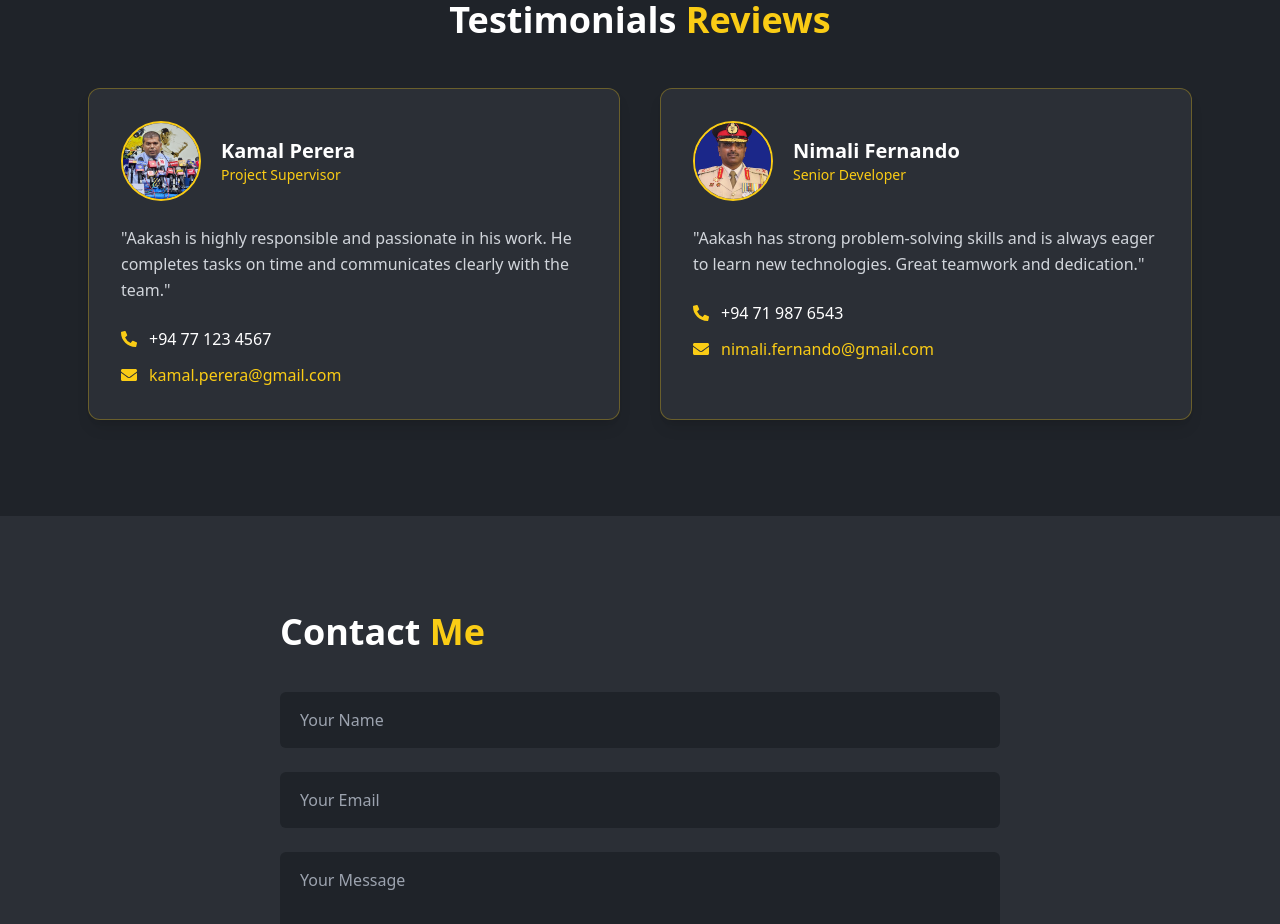
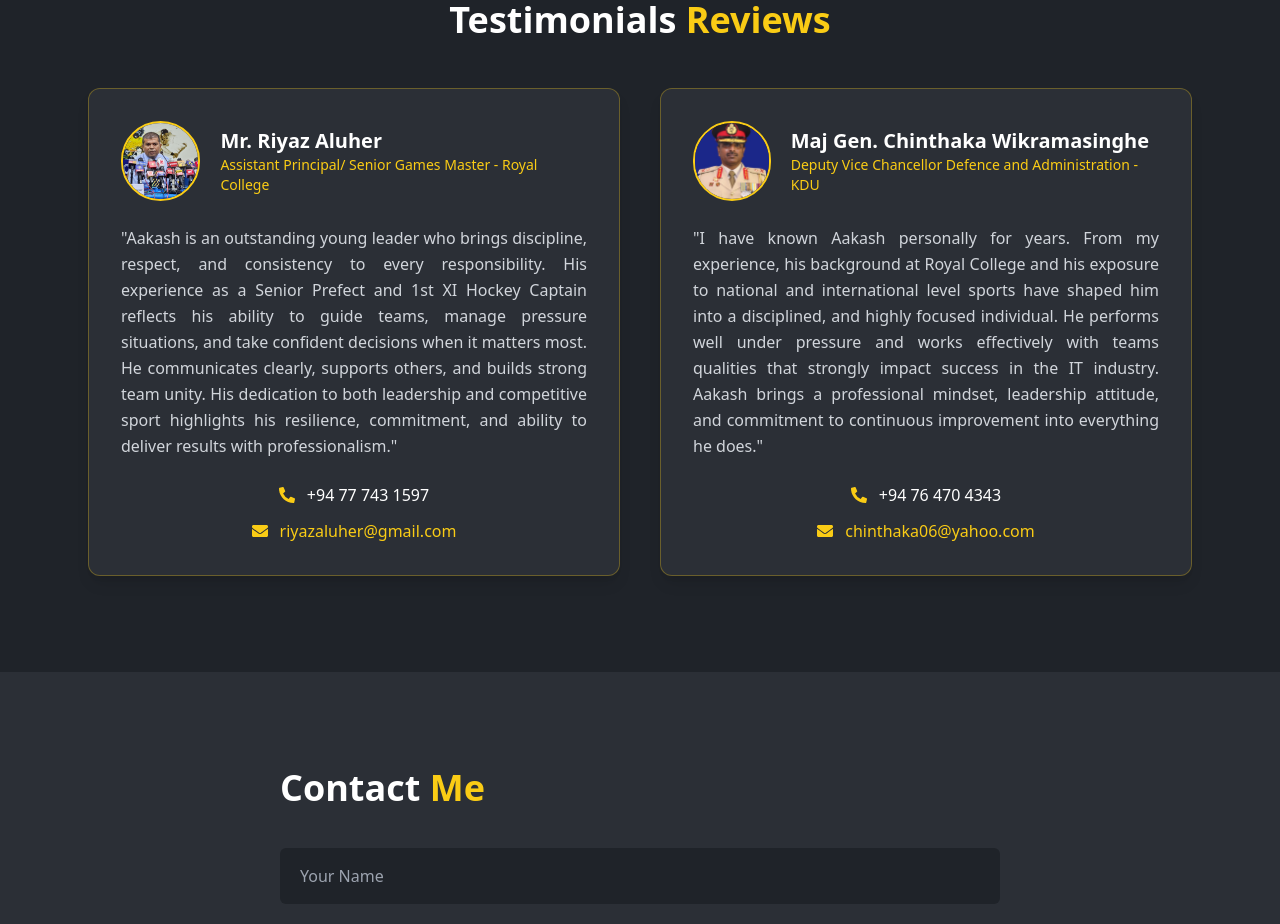
Before and after one commit to Aakashwije/AAKASH_WIJESEKARA_PORTFOLIO, a React (Vite) app: page / in a window 1280 px wide. Shown: the part 8400-9324 px from the top of the page. Built offline with nearby package versions, Linux system fonts and the light colour scheme.

Commit message:
Update testimonials content and improve layout
Replaced testimonial entries with updated names, roles, and descriptions. Enhanced the layout by justifying text and centering contact information for better readability and visual alignment.

```diff
--- a/src/components/Testimonials.jsx
+++ b/src/components/Testimonials.jsx
@@ -6,22 +6,24 @@ import { FaPhoneAlt, FaEnvelope } from "react-icons/fa";
 function Testimonials() {
   const testimonials = [
     {
-      name: "Kamal Perera",
-      role: "Project Supervisor",
+      name: "Mr. Riyaz Aluher",
+      role: "Assistant Principal/ Senior Games Master - Royal College",
       image: riyaz,
       description:
-        "Aakash is highly responsible and passionate in his work. He completes tasks on time and communicates clearly with the team.",
-      phone: "+94 77 123 4567",
-      email: "kamal.perera@gmail.com",
+  "Aakash is an outstanding young leader who brings discipline, respect, and consistency to every responsibility. His experience as a Senior Prefect and 1st XI Hockey Captain reflects his ability to guide teams, manage pressure situations, and take confident decisions when it matters most. He communicates clearly, supports others, and builds strong team unity. His dedication to both leadership and competitive sport highlights his resilience, commitment, and ability to deliver results with professionalism."
+,
+      phone: "+94 77 743 1597",
+      email: "riyazaluher@gmail.com",
     },
     {
-      name: "Nimali Fernando",
-      role: "Senior Developer",
+      name: "Maj Gen. Chinthaka Wikramasinghe",
+      role: "Deputy Vice Chancellor Defence and Administration - KDU",
       image: chinthaka,
       description:
-        "Aakash has strong problem-solving skills and is always eager to learn new technologies. Great teamwork and dedication.",
-      phone: "+94 71 987 6543",
-      email: "nimali.fernando@gmail.com",
+  "I have known Aakash personally for years. From my experience, his background at Royal College and his exposure to national and international level sports have shaped him into a disciplined, and highly focused individual. He performs well under pressure and works effectively with teams qualities that strongly impact success in the IT industry. Aakash brings a professional mindset, leadership attitude, and commitment to continuous improvement into everything he does."
+,
+      phone: "+94 76 470 4343",
+      email: "chinthaka06@yahoo.com",
     },
   ];
 
@@ -51,18 +53,17 @@ function Testimonials() {
                 </div>
               </div>
 
-              <p className="text-gray-300 leading-relaxed mb-6">
+            <p className="text-gray-300 leading-relaxed mb-6 text-justify">
   "{t.description}"
 </p>
 
-              {/* ✅ Contact Info With Icons */}
-              <div className="space-y-3 text-gray-300">
-                <div className="flex items-center gap-3">
+              <div className="space-y-3 text-gray-300 flex flex-col items-center text-center">
+  <div className="flex items-center justify-center gap-3">
     <FaPhoneAlt className="text-yellow-400" />
     <span className="text-white font-medium">{t.phone}</span>
   </div>
 
-                <div className="flex items-center gap-3">
+  <div className="flex items-center justify-center gap-3">
     <FaEnvelope className="text-yellow-400" />
     <a
       href={`mailto:${t.email}`}
```
Lines whose indentation alone changed are shown as unchanged.
